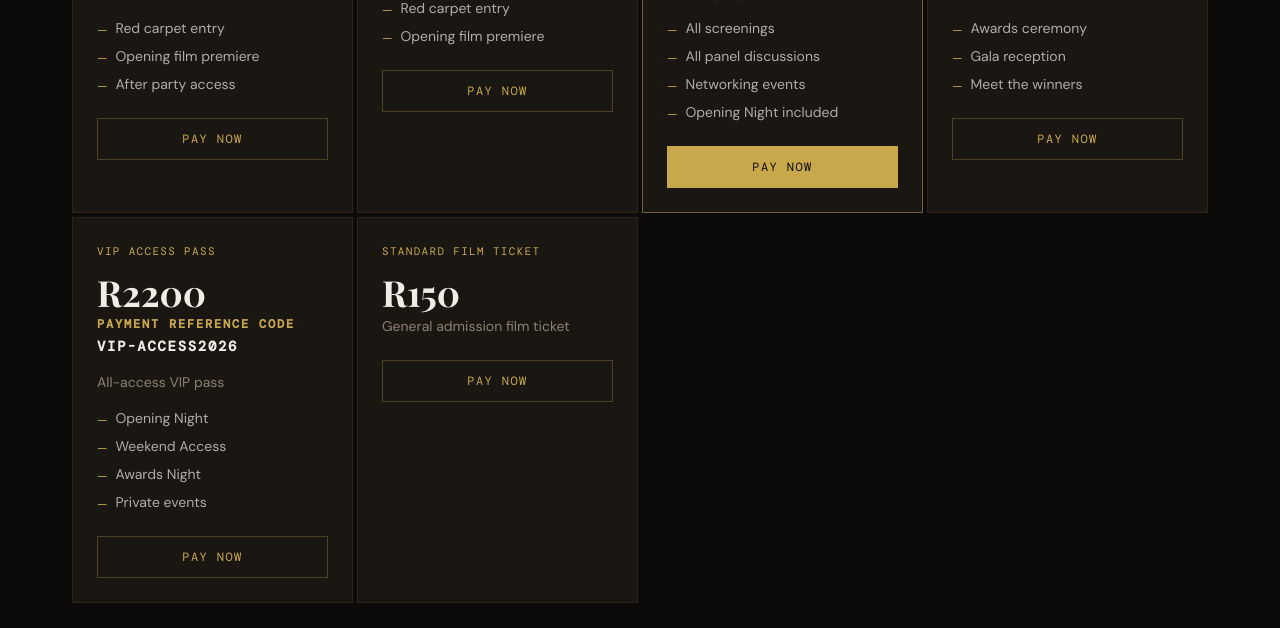
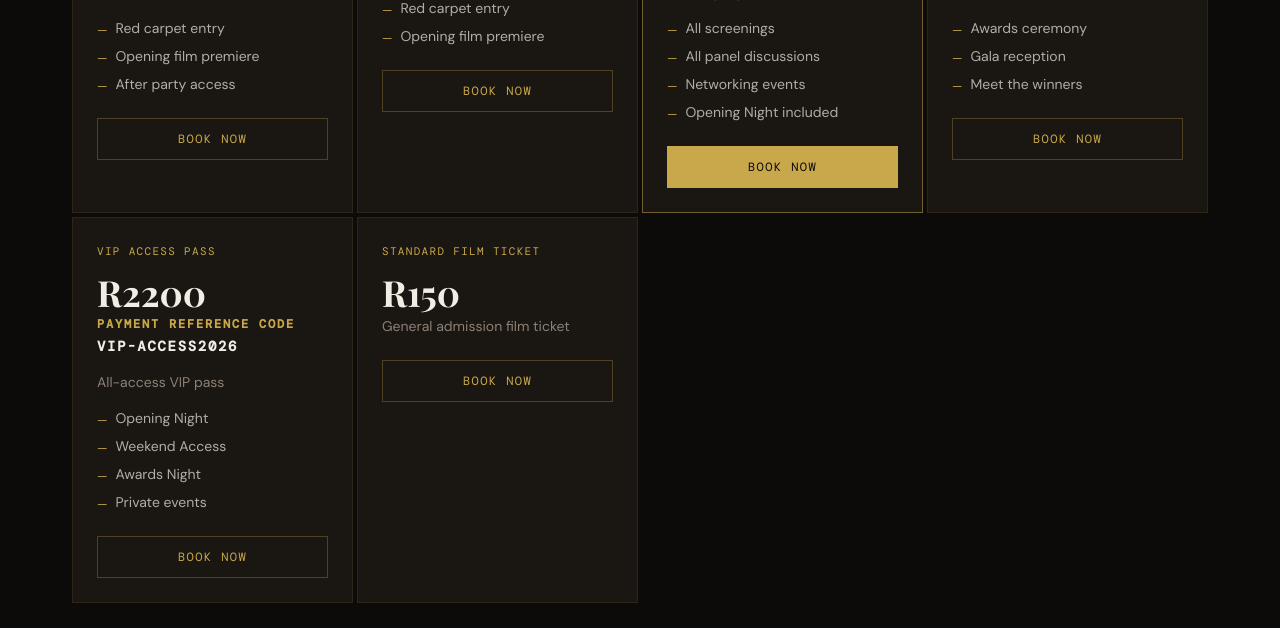
Before and after one commit to nafia007/hacc, a React (Vite) app: page / in a window 1280 px wide. Shown: the part 1909-2537 px from the top of the page. Built offline with nearby package versions, Linux system fonts and the light colour scheme; a web font is replaced by a local one.

Commit message:
Change all Pay Now buttons to Book Now

```diff
--- a/src/sections/Tickets.tsx
+++ b/src/sections/Tickets.tsx
@@ -150,7 +150,7 @@ export default function Tickets() {
               <a href={tier.paymentLink} target="_blank" rel="noopener noreferrer" className={`block text-center px-6 py-3 font-mono text-xs tracking-[0.12em] uppercase border transition-all duration-300 ${
       tier.popular ? "bg-gold text-deep border-gold hover:bg-gold-light" : "border-gold/30 text-gold hover:bg-gold hover:text-deep"
     }`}>
-  Pay Now
+  Book Now
 </a>
             </motion.div>
           ))}
```
